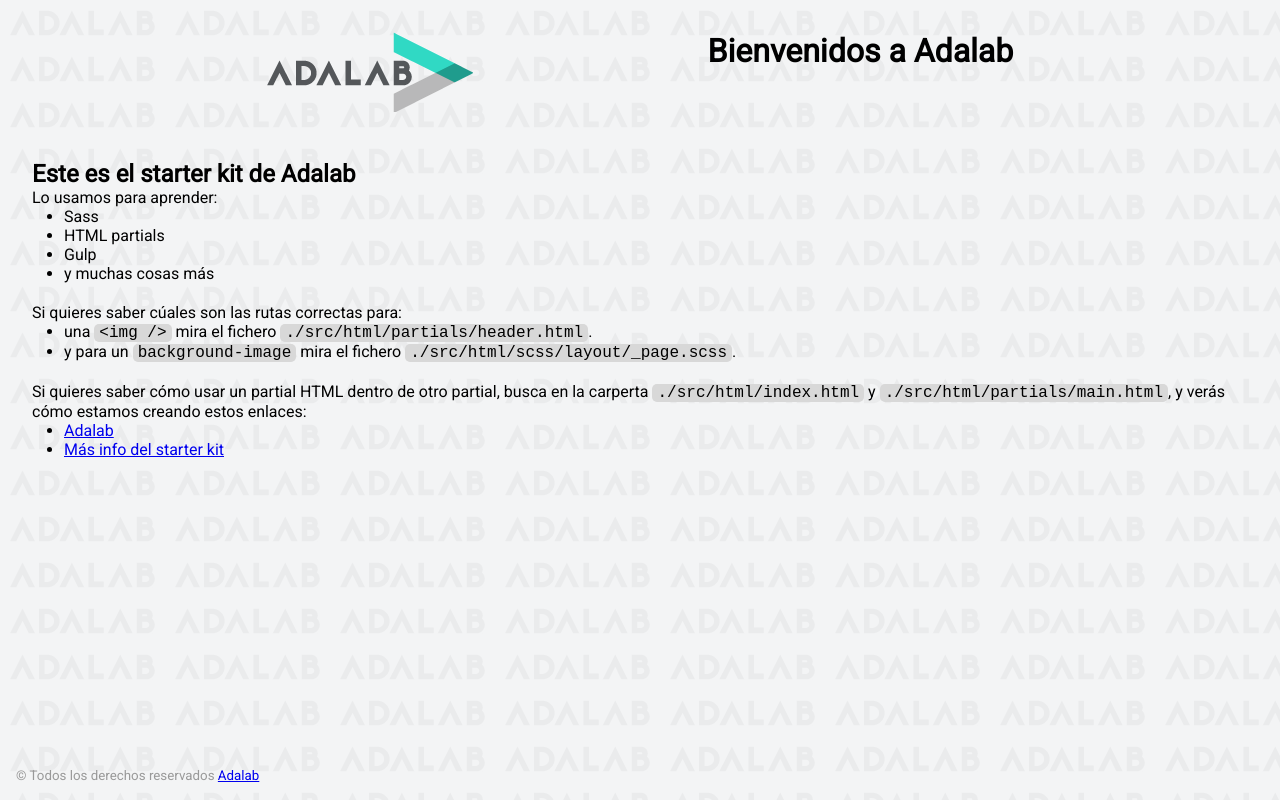
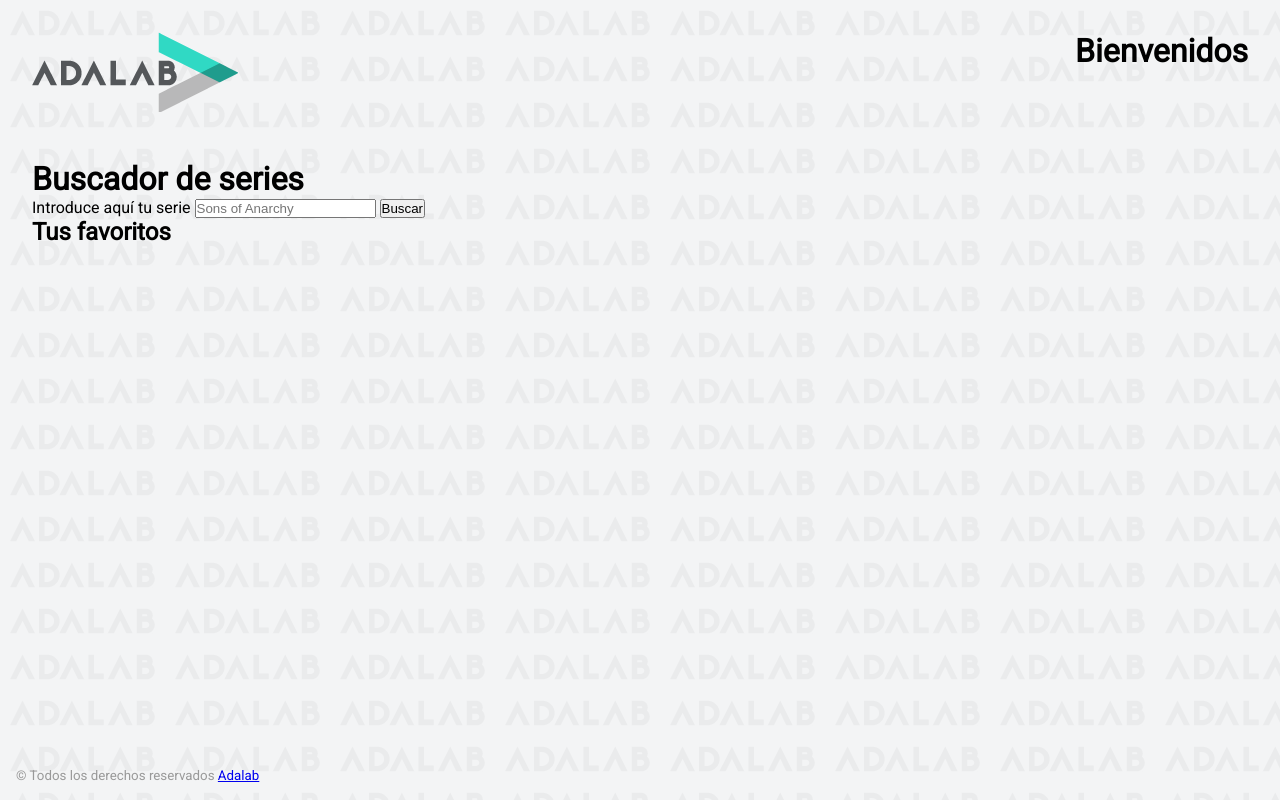
Before and after one commit to Irene-correas/FaceSeries, a website: page docs/index.html in a window 1280 px wide. Drawn offline with Linux system fonts and the light colour scheme.

Commit message:
set first version github pages

```diff
--- a/docs/assets/css/main.css
+++ b/docs/assets/css/main.css
@@ -1 +1 @@
-*{box-sizing:border-box;margin:0;padding:0}.code{font-size:16px;background:#d8d8d8;padding:0 5px;border-radius:5px}.link__adalab:hover{background-color:#099d8d;color:#fff}.link__github:hover{background-color:#CCC;color:#000}body{padding:2rem;height:100vh;background-image:url("../images/bg-adalab.png");background-color:#f3f4f5;font-family:"Roboto",sans-serif}.page__header{display:flex;justify-content:space-evenly;margin-bottom:3rem}.page__footer{position:fixed;left:0;bottom:0;width:100vw;padding:1rem;color:#999}.main__list{padding-left:2rem;padding-bottom:20px}
+*{box-sizing:border-box;margin:0;padding:0}.code{font-size:16px;background:#d8d8d8;padding:0 5px;border-radius:5px}.link__adalab:hover{background-color:#099d8d;color:#fff}.link__github:hover{background-color:#CCC;color:#000}body{padding:2rem;height:100vh;background-image:url("../images/bg-adalab.png");background-color:#f3f4f5;font-family:"Roboto",sans-serif}.page__header{display:flex;justify-content:space-between;margin-bottom:3rem}.page__footer{position:fixed;left:0;bottom:0;width:100vw;padding:1rem;color:#999}
--- a/docs/index.html
+++ b/docs/index.html
@@ -13,45 +13,34 @@
     <div class="page">
       <header class="page__header">
         <img src="./assets/images/logo-adalab.png" alt="Adalab">
-        <h1>Bienvenidos a Adalab</h1>
+        <h1>Bienvenidos</h1>
       </header>
 
       <main class="page__main">
-        <h2>Este es el starter kit de Adalab</h2>
-        <p>Lo usamos para aprender:</p>
-        <ul class="main__list">
-          <li>Sass</li>
-          <li>HTML partials</li>
-          <li>Gulp</li>
-          <li>y muchas cosas más</li>
-        </ul>
-        <p>Si quieres saber cúales son las rutas correctas para:</p>
-        <ul class="main__list">
-          <li>
-            una <code class="code">&lt;img /&gt;</code> mira el fichero
-            <code class="code">./src/html/partials/header.html</code>.
-          </li>
-          <li>
-            y para un <code class="code">background-image</code> mira el fichero
-            <code class="code">./src/html/scss/layout/_page.scss</code>.
-          </li>
-        </ul>
-        <p>
-          Si quieres saber cómo usar un partial HTML dentro de otro partial, busca en la carperta
-          <code class="code">./src/html/index.html</code> y
-          <code class="code">./src/html/partials/main.html</code>, y verás cómo estamos creando estos
-          enlaces:
-        </p>
-        <ul class="main__list">
-          <li>
-            <a class="link__adalab" href="https://adalab.es">Adalab</a>
-
-          </li>
-          <li>
-            <a class="" href="./more-info.html">Más info del starter kit</a>
-
-          </li>
-        </ul>
+        <div>
+          <h1 class="page__title">Buscador de series</h1>
+          <form action="" method="get">
+            <label for="page__input" for="search">Introduce aquí tu serie</label>
+            <input
+              class="page__input"
+              name="search"
+              id="search"
+              placeholder="Sons of Anarchy"
+              type="text"
+            />
+            <input
+              class="page__btn"
+              name="btn"
+              id="btn"
+              value="Buscar"
+              type="button"
+            />
+          </form>
+        </div>
+        <div>
+          <h2 class="page__favorites">Tus favoritos</h2>
+          <ul class="page__list"></ul>
+        </div>
       </main>
 
       <footer class="page__footer">
```
Also changed, not shown: docs/more-info.html (+1 -1 lines).
